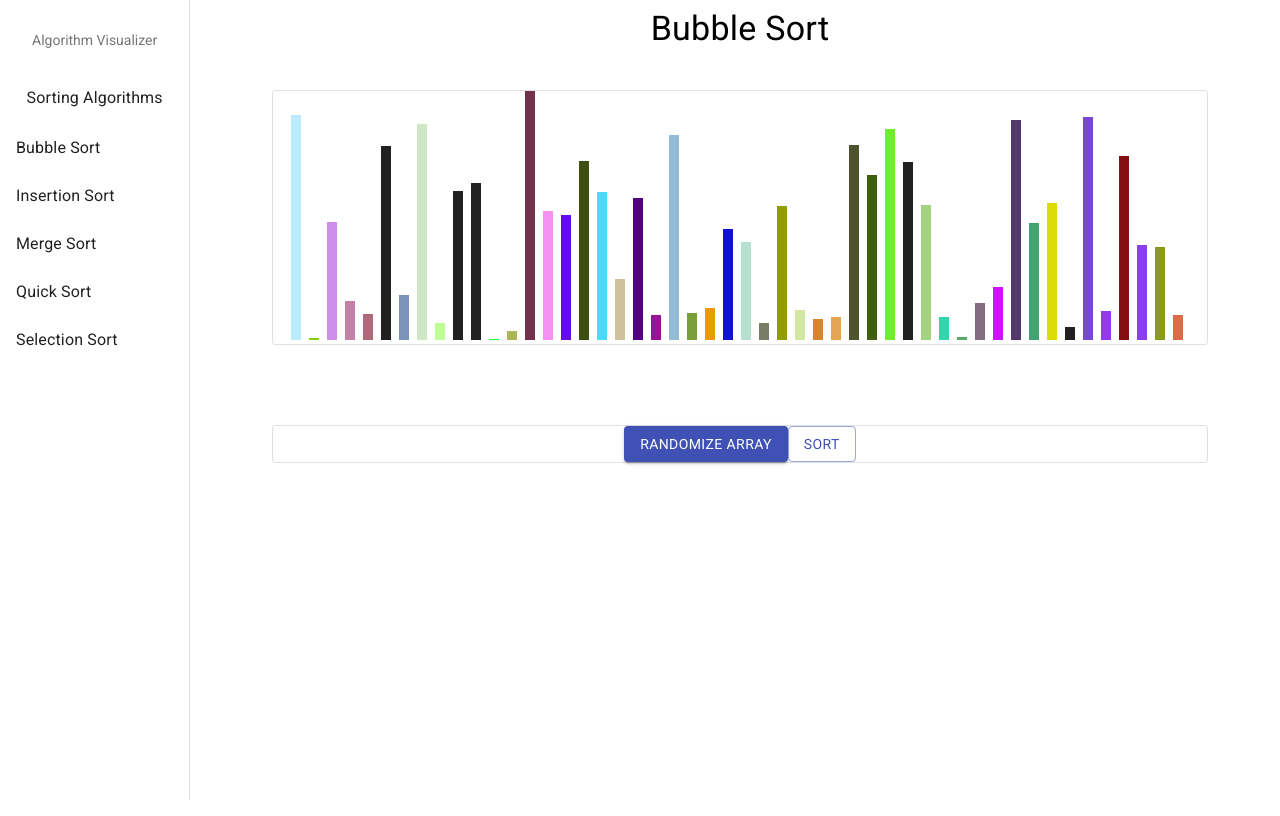
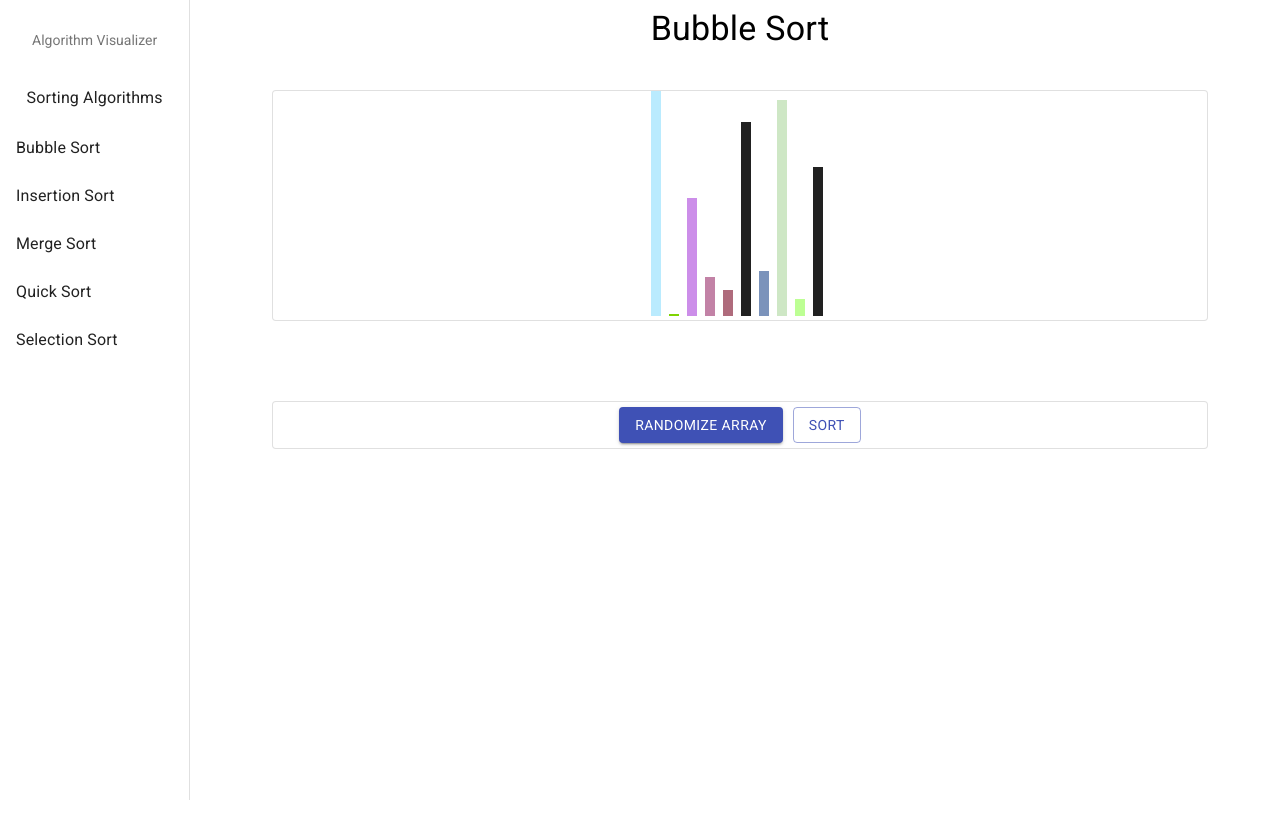
Before and after one commit to sahuashi/algorithm-visualizer, a React (Create React App) app: page / in a window 1280 px wide. Built offline with nearby package versions, Linux system fonts and the light colour scheme; the HTML template or start-up script is replaced by a standard one.

Commit message:
Retrieve sorting iterations

```diff
--- a/src/App.css
+++ b/src/App.css
@@ -21,3 +21,7 @@
   margin-left: 1px;
   width: 0.75%
 }
+
+.button {
+  margin: 5px 5px 5px 5px!important;
+}
--- a/src/App.js
+++ b/src/App.js
@@ -31,9 +31,19 @@ function App() {
   }
 
   const sort = () => {
-    let arr = [...algorithms[selectedAlgorithm](array)];
-    setIsSorted(true);
-    setArray(arr);
+    let sorted = bubbleSort(array);
+    let iteration = sorted.next();
+    while(iteration.done !== "true" && iteration.value){
+      let arr = [...iteration.value];
+      console.log(iteration.value);
+      setArray(arr);
+      //setTimeout(()=>{}, 3000);
+      iteration = sorted.next();
+    }
+    console.log(iteration);
+    //arr.forEach((el) => console.log("yield: " + el));
+    //let arr = [...algorithms[selectedAlgorithm](array)];
+    //setIsSorted(true);
   }
 
   return (
--- a/src/algorithms/bubble-sort.js
+++ b/src/algorithms/bubble-sort.js
@@ -1,10 +1,11 @@
-const bubbleSort = (arr) => {
+function* bubbleSort(arr) {
     for (let i = 0; i < (arr.length - 1); i++) {
         for (let j = 0; j < (arr.length - 1 - i); j++) {
             if (arr[j + 1] < arr[j]) {
                 [arr[j], arr[j + 1]] = [arr[j + 1], arr[j]];
             }
         }
+        yield arr;
     }
     return arr;
 }
--- a/src/components/Visualizer/SettingsBar.js
+++ b/src/components/Visualizer/SettingsBar.js
@@ -8,10 +8,10 @@ export default class SettingsBar extends Component {
     return (
       <Box p={5}>
         <Paper elevation={3} variant="outlined">
-        <Button variant="contained" color="primary" onClick={this.props.randomize}>
+        <Button className="button" variant="contained" color="primary" onClick={this.props.randomize}>
           Randomize Array
         </Button>
-        <Button variant="outlined" color="primary" onClick={this.props.sort}>
+        <Button className="button" variant="outlined" color="primary" onClick={this.props.sort}>
           Sort
         </Button>
         </Paper>
--- a/src/helpers/Randomizer.js
+++ b/src/helpers/Randomizer.js
@@ -1,4 +1,4 @@
-const NUM_ELEMENTS = 50;
+const NUM_ELEMENTS = 10;
 const MAX_NUMBER = 250;
 
 const randomizeArray = () => {
```
